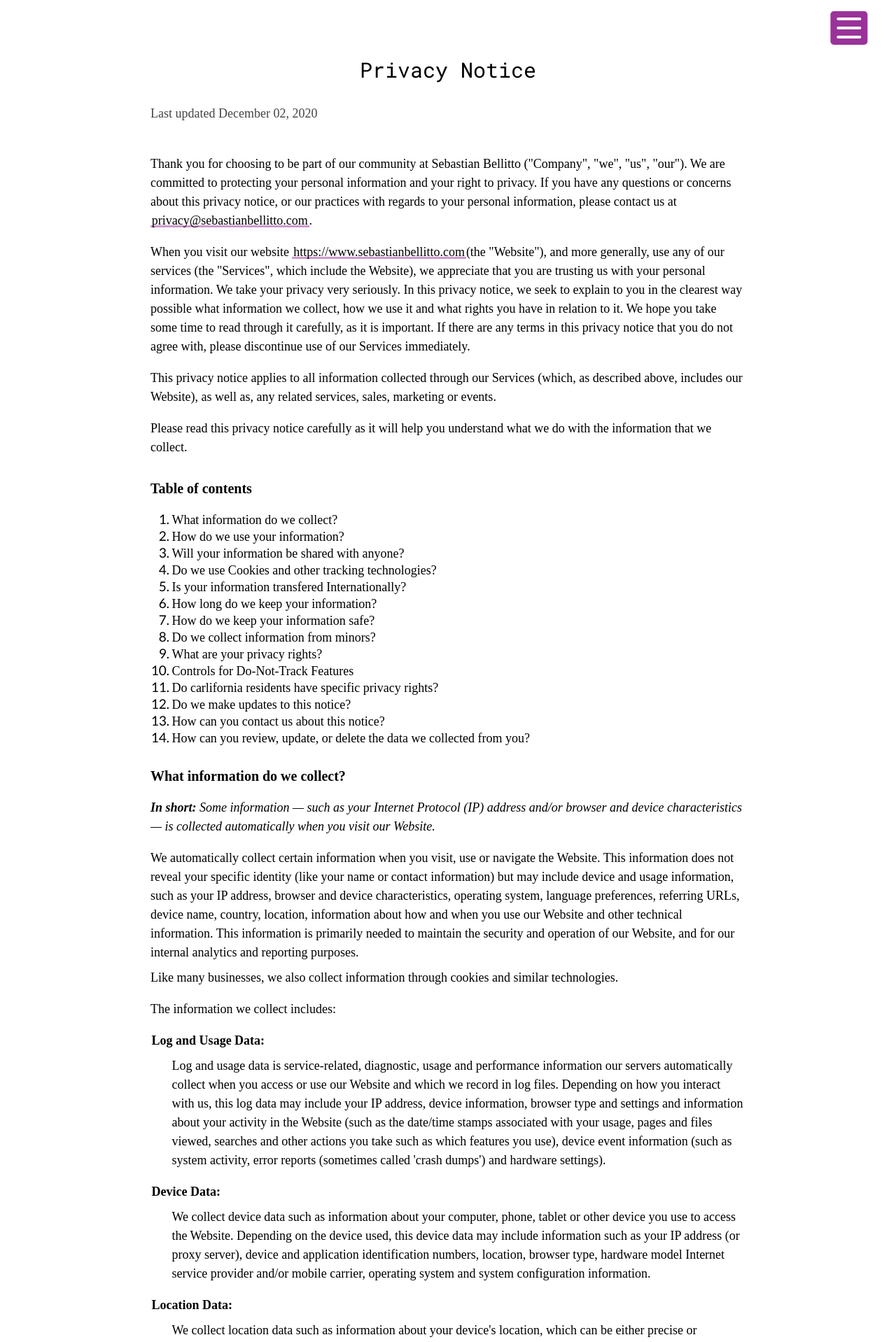
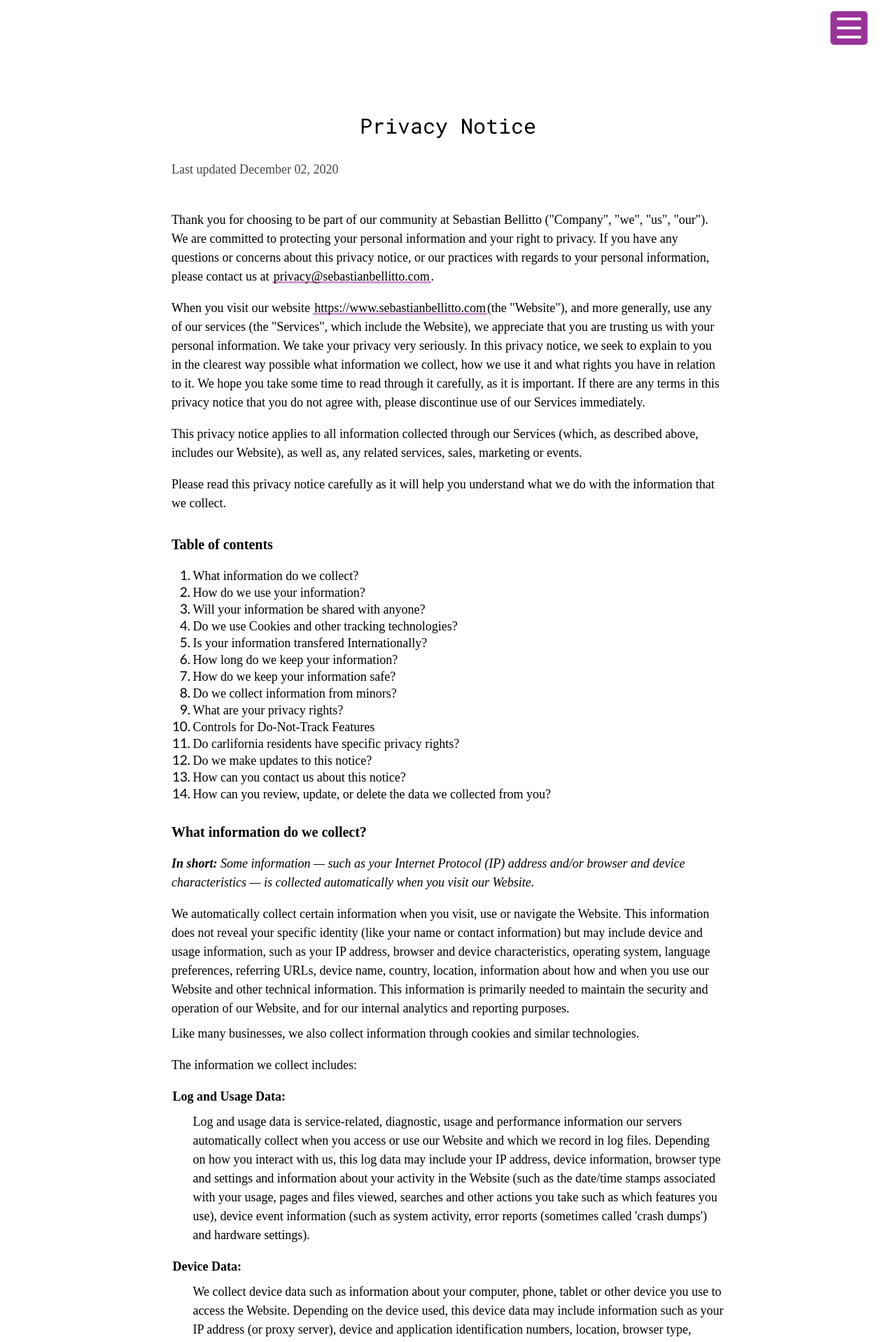
Before and after one commit to SebastianSlash/SebastianSlash.github.io, a Jekyll site: the page built from privacy-policy.html, in a window 1280 px wide. Shown: the top 1918 px of the page at 70% size. Built offline with Jekyll 4.4.1, drawn with Linux system fonts in a browser that asks for light colours; some web fonts are replaced.

Commit message:
fixed responsiveness issue with privacy notice and anchor

```diff
--- a/_sass/base.sass
+++ b/_sass/base.sass
@@ -32,6 +32,8 @@
   font-weight: bold
 a
   text-decoration: none
+  overflow-wrap: break-word
+  word-wrap: break-word
   // font: $a_base
   // max-width: 600px
   // color: #333
--- a/_sass/blog.sass
+++ b/_sass/blog.sass
@@ -47,6 +47,7 @@
 
   a
     font: $font_blog
+
   p
     font: $font_blog
     line-height: 1.5em
@@ -119,6 +120,8 @@
   padding-bottom: 0.1rem
   padding-left: 0.2rem
   border-radius: 0.2rem
+  overflow-wrap: break-word
+  word-wrap: break-word
 
 .abstract
   border-style: solid
--- a/_sass/privacy-policy.sass
+++ b/_sass/privacy-policy.sass
@@ -1,13 +1,51 @@
 .wrapper.privacy
-  display: flex
-  justify-content: center
+  // display: flex
+  // justify-content: center
+
+  display: grid
+  // grid-template-columns: 1fr
+  grid-template-rows: minmax(80px, auto) repeat(2, auto)
+  grid-template-areas: "feat feat feat" "sl post sr" "up up up"
+  grid-template-columns: minmax(15px, auto) minmax(10px, 850px) minmax(15px, auto)
+
+  h1,
+  h2,
+  h3,
+  h4,
+  a,
+  p,
+  br,
+  ol,
+  ul,
+  li,
+  code,
+  span,
+  div[class^="language"], div[class*=" language"],
+  div[class*="highlight"],
+  div.article-list,
+  div.social-share
+    grid-area: post
+  .sidebar.left
+    grid-area: sl
+  .sidebar.right
+    grid-area: sr
+  .sidebar
+    grid-row: 1 / -1
+    width: auto
 
 .privacy.content
+  grid-area: post
+  // display: grid
+  //
+  // grid-template-rows: auto
+
+
+
   margin: 80px 30px 20px 30px
-  flex-basis: 671px
-  flex-shrink: 1
-  flex-grow: 1
-  max-width: 850px
+  // flex-basis: 671px
+  // flex-shrink: 1
+  // flex-grow: 1
+  // max-width: 850px
 
   h1
     text-align: center
--- a/privacy-policy.html
+++ b/privacy-policy.html
@@ -7,7 +7,7 @@
 <div class="wrapper privacy">
   <div class="sidebar left"></div>
   <div class="privacy content">
-    <h1>Privacy Notice</h1>
+    <h1 id="Privacy-Notice-H1">Privacy Notice</h1>
     <p class="last-updated">Last updated {{ page.last-updated | date: "%B %d, %Y" }}</p>
     <div class="privacy introduction">
       {% for item in site.data.privacyNotice.intro %}
@@ -56,4 +56,7 @@
     </div>
   </div>
   <div class="sidebar right"></div>
+  <div class="goUp">
+    <a href="#Privacy-Notice-H1"><i class="fas fa-chevron-circle-up fa-2x"></i></a>
+  </div>
 </div>
```
